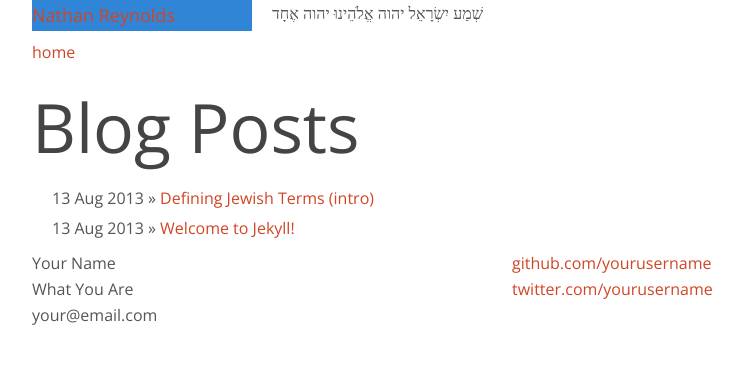
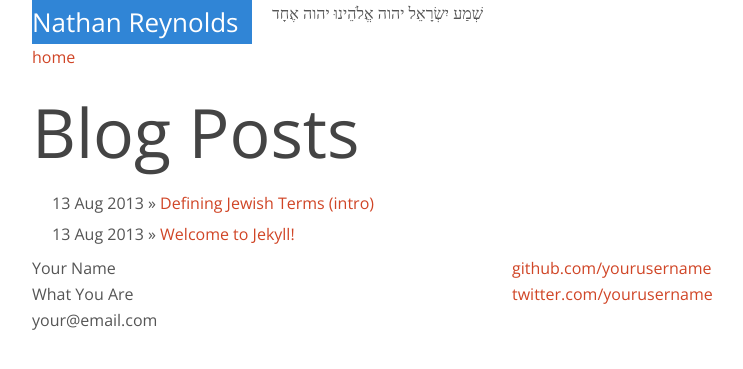
Before and after one commit to nathanreynolds/nathanreynolds.github.io, a Jekyll site: the page built from index.html, in a window 1280 px wide. Shown: the top 369 px of the page, without its empty margins (138-881 px from the left). Built offline with Jekyll 4.4.1, drawn with Linux system fonts in a browser that asks for light colours; Markdown is read by kramdown in place of the engine named in the settings.

Commit message:
Blue name tab touches

```diff
--- a/_sass/_custom.scss
+++ b/_sass/_custom.scss
@@ -1,10 +1,12 @@
 // Your custom SCSS should be written here...
 
 h1[role="header"]{
-	font-size: $med;
+	font-size: $large;
 	background: $primary-color;
 }
 
 h1[role="header"] a{
 	display: block;
+	margin: 0.6em inherit;
+	color: $white;
 }
--- a/css/gumby.css
+++ b/css/gumby.css
@@ -1877,6 +1877,6 @@ table.rounded thead ~ tr:last-child td:last-child, table.rounded tbody tr:last-c
 table.rounded thead ~ tr:last-child td:first-child, table.rounded tbody tr:last-child td:first-child { border-bottom-left-radius: 4px; }
 table.rounded thead th, table.rounded thead td, table.rounded caption + tbody tr:first-child td, table.rounded > tbody:first-child tr:first-child td { border-top: 0; }
 
-h1[role="header"] { font-size: 18px; background: #3085d6; }
-
-h1[role="header"] a { display: block; }
+h1[role="header"] { font-size: 26px; background: #3085d6; }
+
+h1[role="header"] a { display: block; margin: 0.6em inherit; color: white; }
```
Also changed, not shown: 1 other file.
